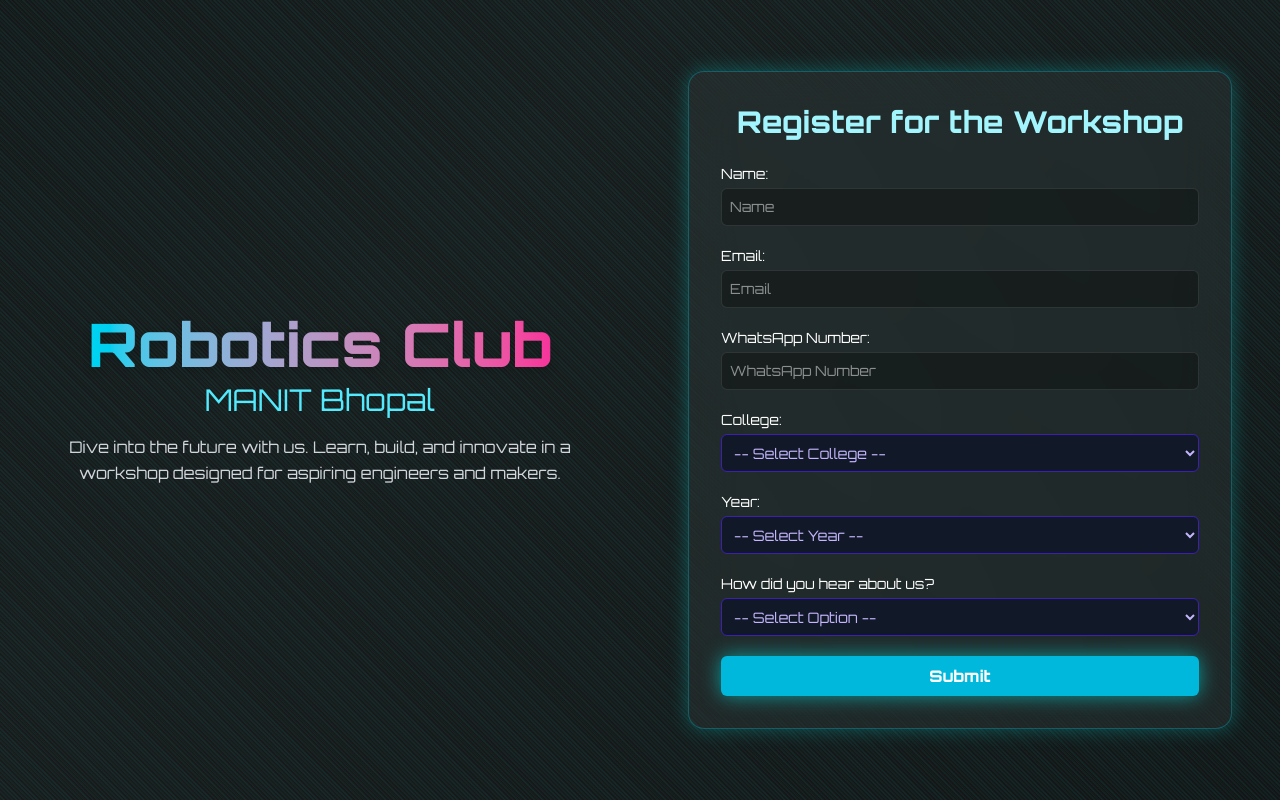
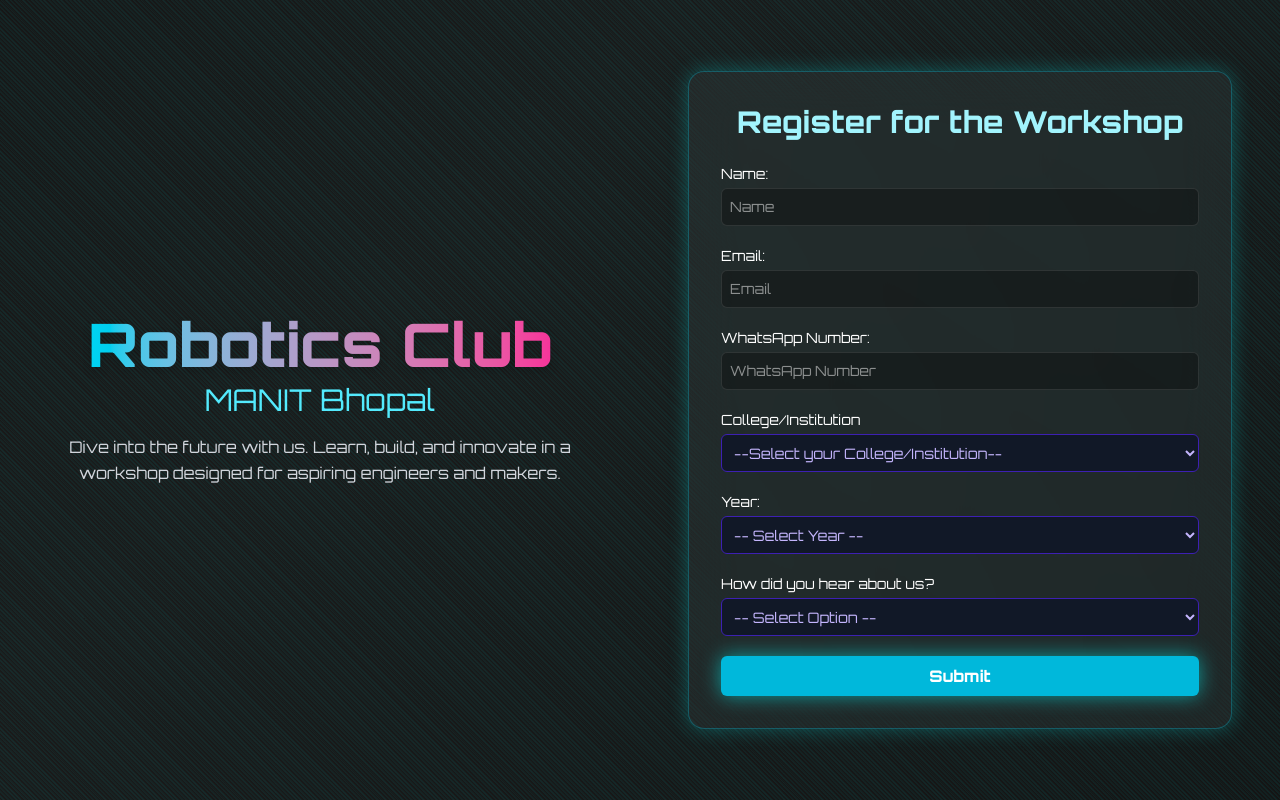
Before and after one commit to anupam-dwivedi06/Robotics-form, a Next.js app: page / in a window 1280 px wide. Built offline with nearby package versions, Linux system fonts and the light colour scheme.

Commit message:
minute changes

```diff
--- a/src/app/page.jsx
+++ b/src/app/page.jsx
@@ -141,7 +141,7 @@
 
             {/* College */}
             <div>
-              <label className="block text-sm font-medium mb-1">College:</label>
+              <label className="block text-sm font-medium mb-1">College/Institution</label>
               <select
                 name="college"
                 value={formData.college}
@@ -149,9 +149,9 @@
                 required
                 className={baseInputStyle}
               >
-                <option value="">-- Select College --</option>
+                <option value="">--Select your College/Institution--</option>
                 <option value="MANIT">MANIT Bhopal</option>
-                <option value="Other">Other College</option>
+                <option value="Other">Other College/Institution</option>
               </select>
             </div>
 
@@ -193,7 +193,7 @@
               <>
                 <div>
                   <label className="block text-sm font-medium mb-1">
-                    Your College Name:
+                    Your College/Institution Name:
                   </label>
                   <input
                     type="text"
@@ -254,10 +254,17 @@
                 className={baseInputStyle}
               >
                 <option value="">-- Select Option --</option>
-                <option value="Instagram">Instagram</option>
-                <option value="Poster">Poster</option>
-                <option value="Friends">Friend Circle</option>
-                <option value="Other">Other</option>
+                <option value="Robotics Club MANIT Socials (Instagram, LinkedIn etc.)">
+    Robotics Club MANIT Socials (Instagram, LinkedIn etc.)
+  </option>
+  <option value="Poster/Banners">Poster/Banners</option>
+  <option value="Through your College/Institution">
+    Through your College/Institution
+  </option>
+  <option value="Through a friend/Word of mouth">
+    Through a friend/Word of mouth
+  </option>
+  <option value="Other">Other</option>
               </select>
             </div>
 
```
